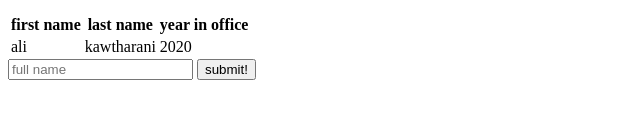
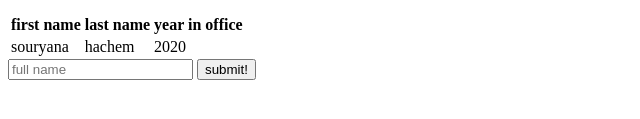
Before and after one commit to souryana/lecture0, a plain HTML site: page index.html in a window 1280 px wide. Shown: the part 341-460 px from the top of the page, 0-640 px from the left. Drawn offline with Linux system fonts and the light colour scheme.

Commit message:
Update index.html

```diff
--- a/index.html
+++ b/index.html
@@ -38,8 +38,8 @@
           <th>year in office</th>
         </tr>
         <tr>
-          <td>ali</td>
-          <td>kawtharani</td>
+          <td>souryana</td>
+          <td>hachem</td>
           <td>2020</td>
         </tr>
       </table>
```
